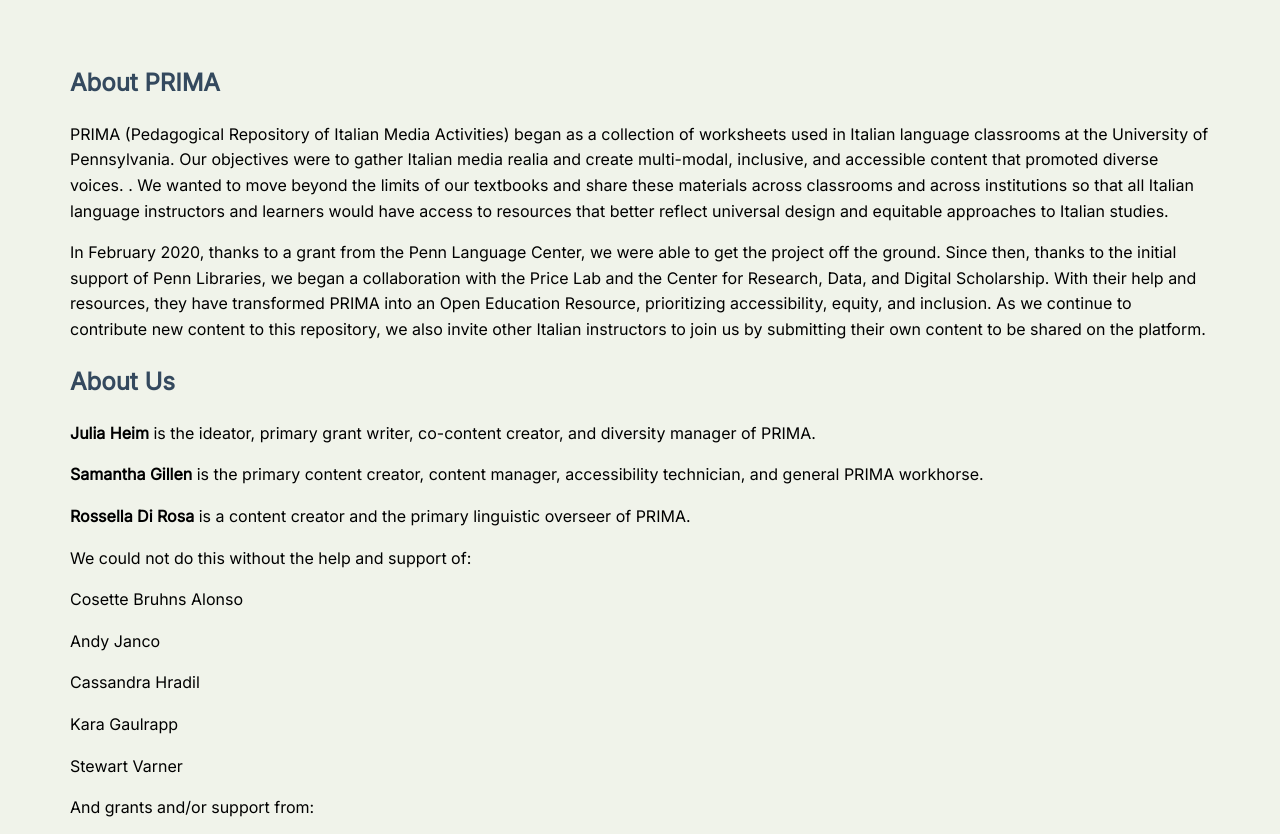
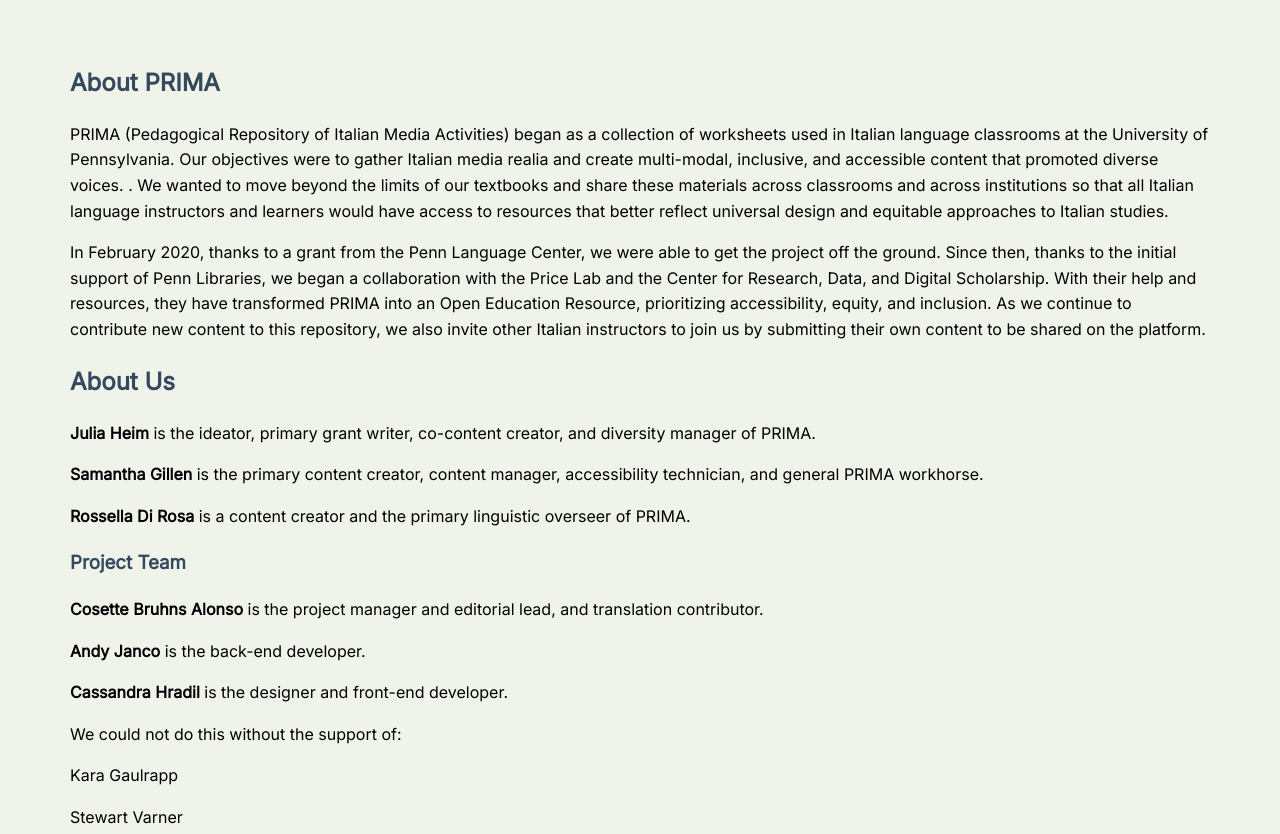
Before and after one commit to upenndigitalscholarship/prima, an Eleventy site: page en/about.md in a window 1280 px wide. Shown: the part 90-924 px from the top of the page. Built offline with nearby package versions, Linux system fonts and the light colour scheme; Eleventy itself is replaced by a stand-in of ours; files that its build step writes are made by us from their sources; a web font is replaced by a local one.

Commit message:
Update Pages “about-en”

```diff
--- a/en/about.md
+++ b/en/about.md
@@ -7,7 +7,6 @@
 
 In February 2020, thanks to a grant from the Penn Language Center, we were able to get the project off the ground. Since then, thanks to the initial support of Penn Libraries, we began a collaboration with the Price Lab and the Center for Research, Data, and Digital Scholarship. With their help and resources, they have transformed PRIMA into an Open Education Resource, prioritizing accessibility, equity, and inclusion. As we continue to contribute new content to this repository, we also invite other Italian instructors to join us by submitting their own content to be shared on the platform.
 
-
 ## About Us
 
 **Julia Heim** is the ideator, primary grant writer, co-content creator, and diversity manager of PRIMA.
@@ -16,17 +15,25 @@
 
 **Rossella Di Rosa** is a content creator and the primary linguistic overseer of PRIMA.
 
-We could not do this without the help and support of:
+### Project Team
 
-Cosette Bruhns Alonso
+**Cosette Bruhns Alonso** is the project manager and editorial lead, and translation contributor.
 
-Andy Janco
+**Andy Janco** is the back-end developer.
 
-Cassandra Hradil
+**Cassandra Hradil** is the designer and front-end developer.
+
+
+
+We could not do this without the support of:
 
 Kara Gaulrapp
 
 Stewart Varner
+
+Christine Weller
+
+
 
 And grants and/or support from:
 
```
